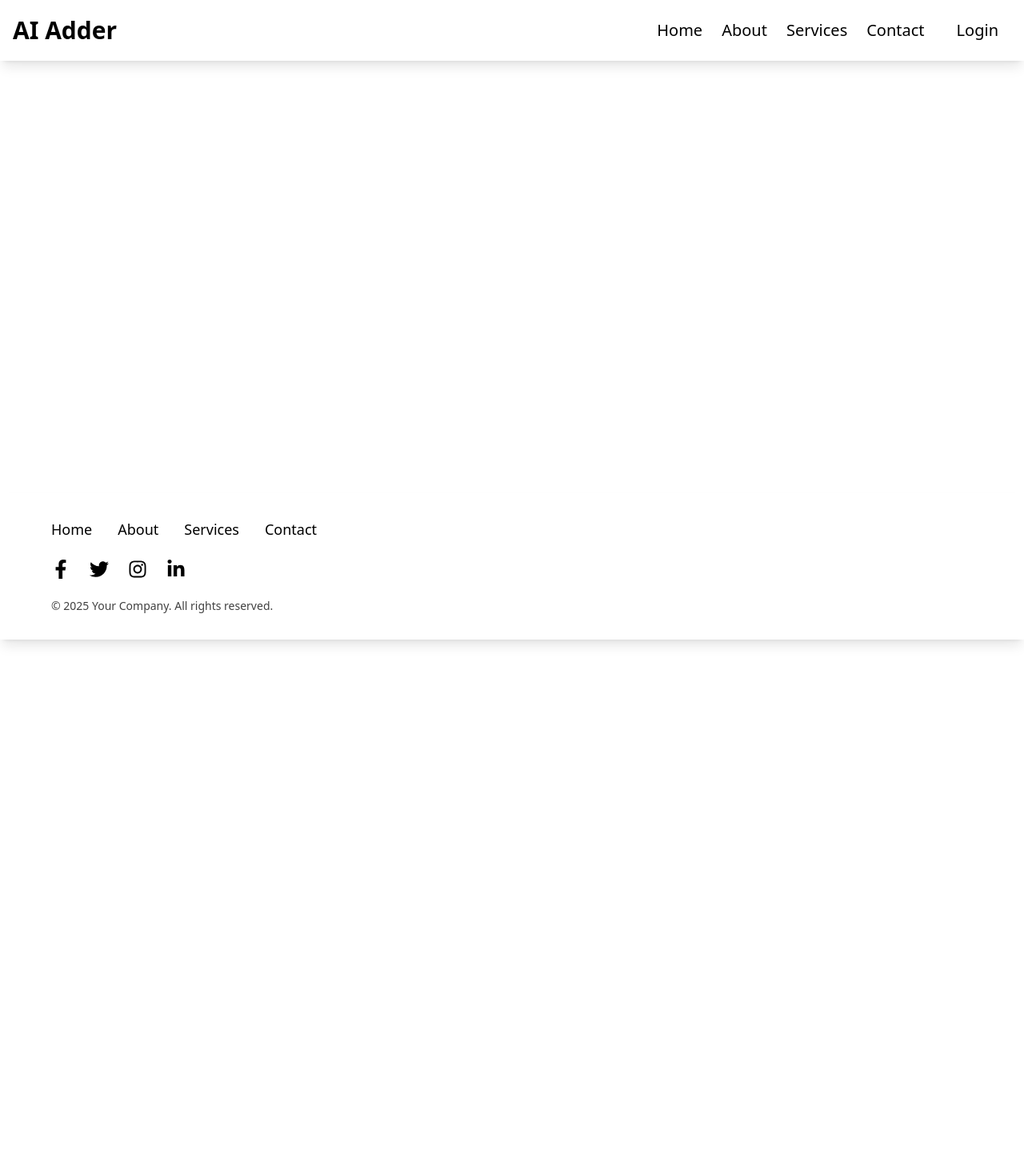
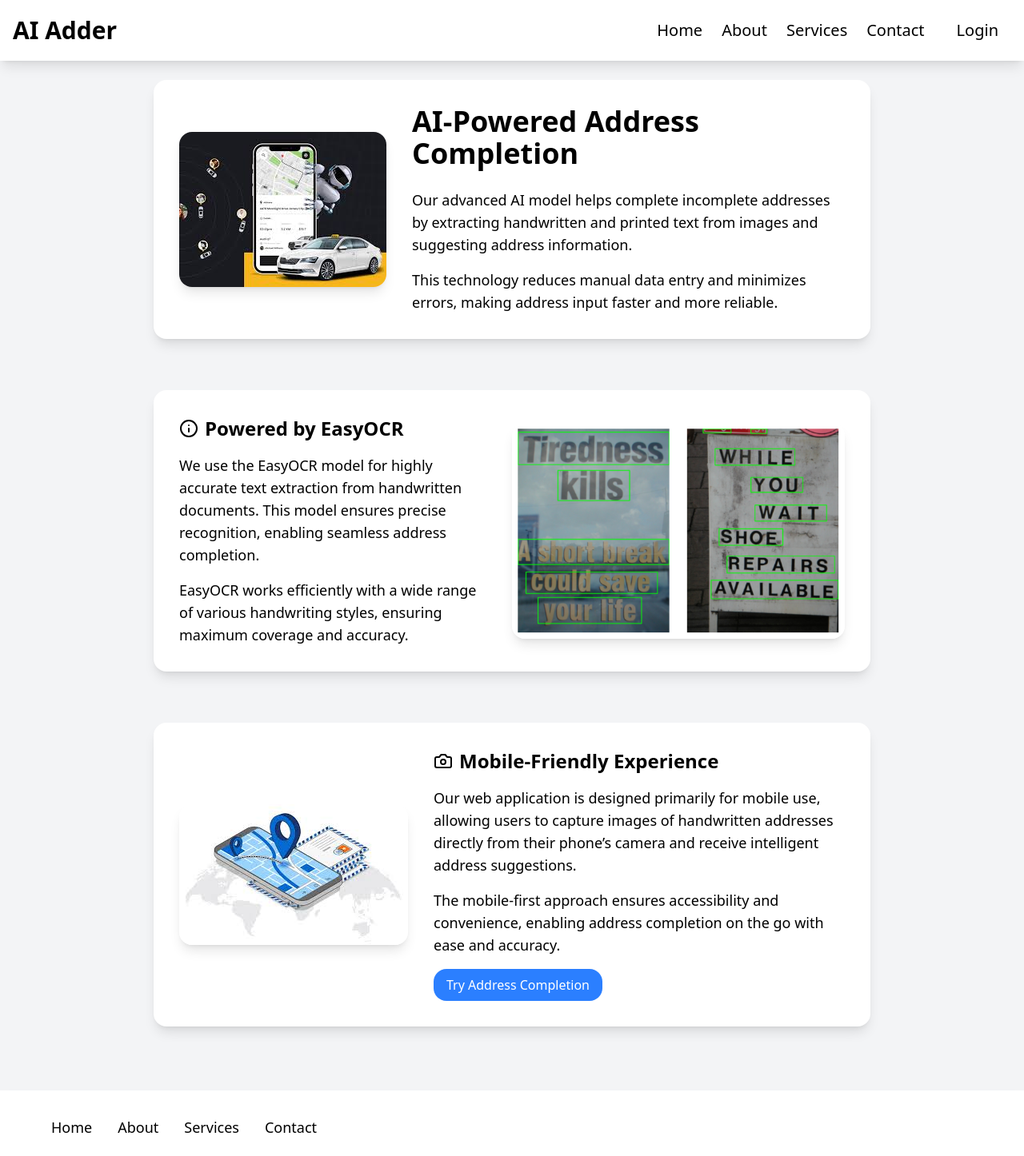
Before and after one commit to Vihas12/Address_Correction-using-AI, a Next.js app: page / in a window 1280 px wide. Shown: the top 1446 px of the page at 80% size. Before the commit the page ends 800 px from the top, so only its background shows below. Built offline with nearby package versions, Linux system fonts and the light colour scheme.

Commit message:
"Edited Home page and footer"

```diff
--- a/src/app/info/page.tsx
+++ b/src/app/info/page.tsx
@@ -8,9 +8,9 @@ import aiimage from '@/images/ai-images.jpg';
 import easyocr from '@/images/merged-text-detection.png';
 import map from '@/images/map-images.jpg';
 
-interface AddressCompletionLandingProps {}
+interface Info {}
 
-const AddressCompletionLanding: React.FC<AddressCompletionLandingProps> = () => {
+const Info: React.FC<Info> = () => {
     const [showMobileBlock, setShowMobileBlock] = useState<boolean>(false);
     const [isMobile, setIsMobile] = useState<boolean>(false);
 
@@ -132,4 +132,4 @@ const AddressCompletionLanding: React.FC<AddressCompletionLandingProps> = () =>
   );
 };
 
-export default AddressCompletionLanding;
+export default Info;
--- a/src/app/page.tsx
+++ b/src/app/page.tsx
@@ -1,8 +1,136 @@
-export default function Home() {
+"use client";
+
+import { useState, useEffect } from 'react';
+import { CameraIcon, InfoIcon } from 'lucide-react';
+import { motion } from 'framer-motion';
+import Image, { StaticImageData } from 'next/image';
+import aiimage from '@/images/ai-images.jpg';
+import easyocr from '@/images/merged-text-detection.png';
+import map from '@/images/map-images.jpg';
+
+interface Info {}
+
+const Info: React.FC<Info> = () => {
+    const [showMobileBlock, setShowMobileBlock] = useState<boolean>(false);
+    const [isMobile, setIsMobile] = useState<boolean>(false);
+
+        useEffect(() => {
+            const checkIfMobile = () => {
+                setIsMobile(window.innerWidth <= 768);
+            };
+            checkIfMobile();
+            window.addEventListener('resize', checkIfMobile);
+            return () => window.removeEventListener('resize', checkIfMobile);
+        }, []);
+
   return (
-    <>
-      <div className=" grid grid-rows-[20px_1fr_20px] items-center justify-items-center min-h-screen p-8 pb-20 gap-16 sm:p-20 font-[family-name:var(--font-geist-sans)]">
-      </div>
-    </>
+    <div className="min-h-[calc(100vh-120px)] bg-gray-100 p-15 pt-25 pb-20 flex justify-center">
+    <div className="w-full max-w-4xl space-y-16">
+      <motion.div
+        initial={{ opacity: 0, y: -50 }}
+        animate={{ opacity: 1, y: 0 }}
+        transition={{ duration: 0.8 }}
+        className="bg-white rounded-2xl shadow-lg p-8 flex flex-col md:flex-row items-center gap-8 transform hover:scale-105 transition-transform"
+      >
+        <Image
+          src={aiimage}
+          alt="AI Address Completion Demo"
+          className="rounded-2xl shadow-lg w-full md:w-1/2 h-auto"
+        />
+        <div>
+          <h1 className="text-4xl font-bold mb-6">AI-Powered Address Completion</h1>
+          <p className="text-lg mb-4">
+            Our advanced AI model helps complete incomplete addresses by extracting
+            handwritten and printed text from images and suggesting address information.
+          </p>
+          <p className="text-lg">
+            This technology reduces manual data entry and minimizes errors, making
+            address input faster and more reliable.
+          </p>
+        </div>
+      </motion.div>
+
+      <motion.div
+        initial={{ opacity: 0, y: 50 }}
+        animate={{ opacity: 1, y: 0 }}
+        transition={{ duration: 0.8 }}
+        className="bg-white rounded-2xl shadow-lg p-8 flex flex-col md:flex-row items-center gap-8 transform hover:scale-105 transition-transform"
+      >
+        <div>
+          <h2 className="text-2xl font-semibold mb-4 flex items-center">
+            <InfoIcon className="mr-2" /> Powered by EasyOCR
+          </h2>
+          <p className="text-lg mb-4">
+            We use the EasyOCR model for highly accurate text extraction from
+            handwritten documents. This model ensures precise recognition,
+            enabling seamless address completion.
+          </p>
+          <p className="text-lg">
+            EasyOCR works efficiently with a wide range of various handwriting styles, ensuring maximum coverage and accuracy.
+          </p>
+        </div>
+        <Image
+          src={easyocr as StaticImageData}
+          alt="EasyOCR Model Demo"
+          className="rounded-2xl shadow-lg w-full md:w-1/2 h-auto"
+        />
+      </motion.div>
+
+      <motion.div
+        initial={{ opacity: 0, y: -50 }}
+        animate={{ opacity: 1, y: 0 }}
+        transition={{ duration: 0.8 }}
+        className="bg-white rounded-2xl shadow-lg p-8 flex flex-col md:flex-row items-center gap-8 transform hover:scale-105 transition-transform"
+      >
+        <Image
+          src={map as StaticImageData}
+          alt="Mobile-Friendly Demo"
+          className="rounded-2xl shadow-lg w-full md:w-1/2 h-auto"
+        />
+        <div>
+          <h2 className="text-2xl font-semibold mb-4 flex items-center">
+            <CameraIcon className="mr-2" /> Mobile-Friendly Experience
+          </h2>
+          <p className="text-lg mb-4">
+            Our web application is designed primarily for mobile use, allowing users to
+            capture images of handwritten addresses directly from their
+            phone’s camera and receive intelligent address suggestions.
+          </p>
+          <p className="text-lg">
+            The mobile-first approach ensures accessibility and convenience,
+            enabling address completion on the go with ease and accuracy.
+          </p>
+          <button
+            className="mt-4 bg-blue-500 text-white px-4 py-2 rounded-2xl hover:bg-blue-600"
+            onClick={() => setShowMobileBlock(true)}
+          >
+            Try Address Completion
+          </button>
+        </div>
+      </motion.div>
+
+      {showMobileBlock && (
+        <motion.div
+          initial={{ scale: 0.8, opacity: 0 }}
+          animate={{ scale: 1, opacity: 1 }}
+          transition={{ duration: 0.5 }}
+          className="mt-16 bg-blue-100 rounded-2xl shadow-lg p-8"
+        >
+          <h2 className="text-2xl font-semibold">Mobile Exclusive Feature</h2>
+          <p className="text-lg">
+            Capture an image of a handwritten address and let our AI model
+            complete the address for you with incredible accuracy.
+          </p>
+          <p className="text-lg">
+            Enjoy real-time suggestions and address corrections directly on your
+            mobile device.
+          </p>
+        </motion.div>
+      )}
+    </div>
+  </div>
+
   );
-}
+};
+
+export default Info;
--- a/src/app/webcam/index.css
+++ /dev/null
@@ -1,71 +0,0 @@
-* {
-    margin: 0;
-    padding: 0;
-    box-sizing: border-box;
-    font-family: sans-serif;
-}
-
-.App {
-    min-height: 100vh;
-    position: relative;
-    background-color: #313131;
-}
-
-.camera {
-    position: relative;
-}
-
-.result {
-    position: fixed;
-    top: 0;
-    left: 100%;
-    width: 100%;
-    height: 100%;
-    display: flex;
-    align-items: center;
-    background-color: black;
-    transition: 0.5s;
-}
-
-.result.hasPhoto {
-    left: 0;
-}
-
-video {
-    width: 100%;
-    max-width: 100%;
-    height: auto;
-}
-
-button {
-    position: absolute;
-    bottom: 20px;
-    left: 20px;
-
-    appearance: none;
-    border: none;
-    outline: none;
-
-    padding: 8px 16px;
-    background-image: linear-gradient(
-        to right,
-        #844FFF 50%,
-        #FF4F84 50%
-    );
-    background-position: 0%;
-    background-size: 200%;
-    color: white;
-    font-size: 24px;
-    font-weight: 700;
-    transition: 0.4s;
-    cursor: pointer;
-}
-
-button:hover {
-    background-position: 100%;
-}
-
-canvas {
-    width: 100%;
-    height: 50%;
-}
--- a/src/app/webcam/page.js
+++ /dev/null
@@ -1,70 +0,0 @@
-"use client";
-
-import React, { useState , useEffect, useRef} from 'react';
-import './index.css';
-
-function Webcam() {
-    const videoRef = useRef(null);
-    const photoRef = useRef(null);
-
-    const [hasPhoto, setPhoto] = useState(false);
-
-    const getVideo = () => {
-        navigator.mediaDevices
-        .getUserMedia({
-            video: {width: 1920, height: 1080 }
-        })
-        .then(stream => {
-            let video = videoRef.current;
-            video.srcObject = stream;
-            video.play();
-        })
-        .catch(err => {
-            console.error('error:', err);
-        });
-    }
-
-    const takePhoto = () => {
-        const width = 414;
-        const height = width / (16 / 9);
-
-        let video = videoRef.current;
-        let photo = photoRef.current;
-
-        photo.width = width;
-        photo.height = height;
-
-        let ctx = photo.getContext('2d');
-        ctx.drawImage(video, 0, 0, width, height);
-        setPhoto(true);
-    }
-
-    useEffect(() => {
-        getVideo();
-    }, [videoRef]);
-
-    const closePhoto = () => {
-        let photo = photoRef.current;
-        let ctx = photo.getContext('2d');
-
-        ctx.clearRect(0, 0, photo.width, photo.height);
-
-        setPhoto(false);
-    }
-
-
-  return (
-    <div className="App">
-        <div className="camera">
-            <video ref={videoRef}></video>
-            <button onClick={takePhoto}>SNAP</button>
-        </div>
-        <div className={'result ' + (hasPhoto ? ' hasPhoto' : '')}>
-            <canvas ref={photoRef}></canvas>
-            <button onClick={closePhoto}>CLOSE</button>
-        </div>
-    </div>
-  )
-}
-
-export default Webcam;
--- a/src/component/footer.tsx
+++ b/src/component/footer.tsx
@@ -3,7 +3,7 @@ import { FaFacebookF, FaTwitter, FaInstagram, FaLinkedinIn } from 'react-icons/f
 
 export default function Footer() {
   return (
-    <div className='bg-white text-black py-8 shadow-lg fixed bottom-0 w-full'>
+    <div className='bg-white text-black py-8 shadow-lg w-full'>
       <div className='container mx-auto flex flex-col items-start space-y-6 px-4 md:px-8 lg:px-16'>
         <div className='w-full flex flex-col md:flex-row justify-start md:justify-between space-y-4 md:space-y-0'>
           <div className='flex flex-col md:flex-row space-y-4 md:space-y-0 md:space-x-8'>
```
